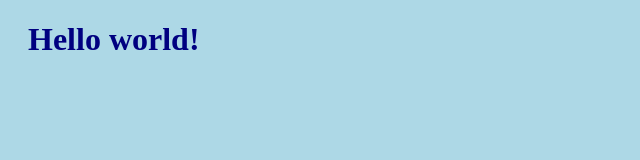
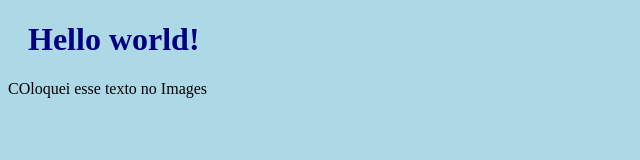
Before and after one commit to lufiabani23/AV1.DesenWebIII, a plain HTML site: page index.html in a window 1280 px wide. Shown: the whole page, without its empty margins (0-640 px from the left). Drawn offline with Linux system fonts and the light colour scheme.

Commit message:
outra modificação no Images

```diff
--- a/index.html
+++ b/index.html
@@ -7,6 +7,7 @@
 <body>
 
 <h1>Hello world!</h1>
+<p>COloquei esse texto no Images</p>
 
 </body>
 </html>
```
